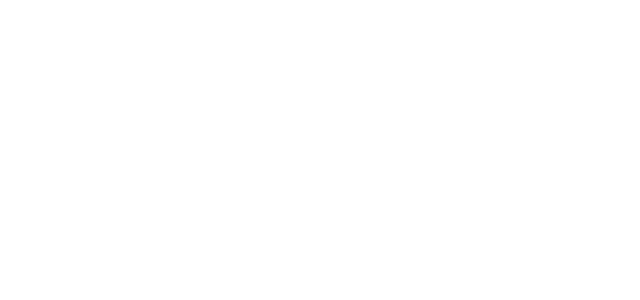
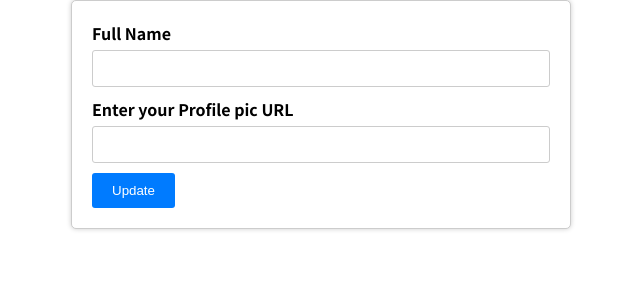
Before and after one commit to ChappaAbhiram/ExpenseTrackerReact, a React (Create React App) app: page /profile in a window 1280 px wide. Before the commit this address had no page. Shown: the top 300 px of the page, without its empty margins (319-959 px from the left). Built offline with nearby package versions, Linux system fonts and the light colour scheme.

Commit message:
Updated username and profile pic URL to firebase

```diff
--- a/src/App.js
+++ b/src/App.js
@@ -2,6 +2,7 @@
 import AuthForm from "./components/AuthForm";
 import {BrowserRouter,Routes,Route} from 'react-router-dom';
 import Homepage from './Routepages/Homepage';
+import Profile from './Routepages/Profile';
 function App() {
   return (
     <BrowserRouter>
@@ -10,6 +11,7 @@
       </Route>
       <Route path="/" element={<AuthForm />}>
       </Route>
+      <Route path="/profile" element={<Profile />} />
     </Routes>
     </BrowserRouter>
   );
--- /dev/null
+++ b/src/Routepages/Home.module.css
@@ -0,0 +1,16 @@
+.home {
+    display: flex;
+    justify-content: space-between;
+    background-color: black;
+    padding: 10px; /* Add padding for spacing */
+  }
+
+  .home span {
+    color: white; /* Set text color to white */
+  }
+
+  .home a {
+    color: #007bff; /* Set link color to blue (adjust as needed) */
+    text-decoration: none; /* Remove underline from the link */
+
+  }
--- a/src/Routepages/Homepage.js
+++ b/src/Routepages/Homepage.js
@@ -1,5 +1,14 @@
 import React from "react";
-const Homepage = ()=>{
-    return <p>Welcome to Expense Tracker</p>
+import { Link } from "react-router-dom";
+import classes from './Home.module.css';
+
+const Homepage = () => {
+  return (
+    <section className={classes.home}>
+        <span>Welcome to Expense Tracker</span>
+        <div style={{color : 'white'}}>Profile incomplete<Link to="/profile"> Complete your Profile</Link></div>
+    </section>
+  );
 }
+
 export default Homepage;
--- /dev/null
+++ b/src/Routepages/Profile.js
@@ -0,0 +1,71 @@
+import { useRef } from "react";
+import React from "react";
+import classes from './Profile.module.css';
+import { useNavigate } from "react-router-dom";
+const Profile = ()=> {
+    const Fullnameinputref = useRef();
+    const ProfileURLinputref = useRef();
+    const history = useNavigate();
+    const url= "https://identitytoolkit.googleapis.com/v1/accounts:update?key=AIzaSyBa1t8g-1UL2YeO6OIh4jJAydUnoaNH_fs";
+    const submitHandler = (event)=>{
+        event.preventDefault();
+        fetch(url,{
+            method : 'POST',
+            headers : {
+            'Content-Type' : 'application/json'
+            },
+            body : JSON.stringify({
+                idToken: `${localStorage.getItem("token")}`,
+                displayName: Fullnameinputref.current.value,
+                photoUrl: ProfileURLinputref.current.value,
+                 returnSecureToken: 'true'
+            })
+        }).then(res=>{
+            if(res.ok){
+                return res.json();
+            }
+            else{
+                return res.json().then(data=>{
+                    let errorMessage = 'Authentication failed!';
+                    console.log(data);
+                    if(data && data.error && data.error.message){
+                    errorMessage = data.error.message;
+                    }
+                    throw new Error(errorMessage);
+                   });
+            }
+        }).then(data=>{
+            alert("Successfully updated User details");
+            console.log(data);
+            Fullnameinputref.current.value = '';
+            ProfileURLinputref.current.value='';
+            history("/home");
+
+        }).catch(err=>{
+                alert(err.message);
+              }
+        )
+
+
+    }
+    return (<React.Fragment>
+    <form onSubmit={submitHandler} className={classes.inputform}>
+        <label htmlFor = "fullname" >Full Name</label>
+        <input
+        type='text'
+        id = 'fullname'
+        ref = {Fullnameinputref}
+         / >
+        <label htmlFor = "profilepicurl" >Enter your Profile pic URL</label>
+        <input
+        type='text'
+        id= 'profilepicurl'
+        ref = {ProfileURLinputref}
+        / >
+        <button type="submit">Update</button>
+    </form>
+    </React.Fragment>
+    )
+
+}
+export default Profile;
--- /dev/null
+++ b/src/Routepages/Profile.module.css
@@ -0,0 +1,44 @@
+/* Profile.css */
+
+/* Define styles for the form container */
+.inputform {
+    max-width: 500px;
+    margin: 0 auto;
+    padding: 20px;
+    border: 1px solid #ccc;
+    border-radius: 5px;
+    background-color: #fff;
+    box-shadow: 0px 0px 5px rgba(0, 0, 0, 0.2);
+  }
+
+  /* Style labels */
+  label {
+    font-weight: bold;
+    display: block;
+    margin-bottom: 5px;
+  }
+
+  /* Style input fields */
+  input {
+    display :block;
+    width : 100%;
+    padding: 10px;
+    margin-bottom: 10px;
+    border: 1px solid #ccc;
+    border-radius: 3px;
+  }
+
+  /* Style the submit button */
+  button[type="submit"] {
+    background-color: #007bff;
+    color: #fff;
+    border: none;
+    padding: 10px 20px;
+    border-radius: 3px;
+    cursor: pointer;
+    transition: background-color 0.3s;
+  }
+
+  button[type="submit"]:hover {
+    background-color: #0056b3;
+  }
--- a/src/components/AuthForm.js
+++ b/src/components/AuthForm.js
@@ -68,7 +68,7 @@
     if (isLogin) {
       console.log(data);
     //   authctx.login(data.idToken,data.email);
-      localStorage.setItem('token',data.idTtoken);
+      localStorage.setItem('token',data.idToken);
       history('/home');
     //   localStorage.setItem('email',data.email);
     } else {
@@ -111,7 +111,7 @@
 }
         <div className={classes.actions}>
           {!isLoading && <button>{isLogin ? 'Login' : 'Create Account'}</button>}
-          {!isLoading && <NavLink to='/home'>{isLogin ? 'Change passowrd' : ''}</NavLink>}
+          {!isLoading && <NavLink to='/home'>{isLogin ? 'Change password' : ''}</NavLink>}
           {isLoading && <p>Sending Request.....</p>}
           <button
             type='button'
--- a/src/components/AuthForm.module.css
+++ b/src/components/AuthForm.module.css
@@ -3,7 +3,7 @@
     width: 95%;
     max-width: 25rem;
     border-radius: 6px;
-    background-color: #38015c;
+    background-color: #570e88;
     box-shadow: 0 1px 4px rgba(0, 0, 0, 0.2);
     padding: 1rem;
     text-align: center;
@@ -20,7 +20,7 @@
   }
 
   .control label {
-    display: block;
+    display: inline-block;
     color: white;
     font-weight: bold;
     margin-bottom: 0.5rem;
@@ -28,13 +28,14 @@
 
   .control input {
     font: inherit;
+    display: inline-block;
     background-color: #f1e1fc;
     color: #38015c;
     border-radius: 4px;
     border: 1px solid white;
-    width: 100%;
     text-align: left;
     padding: 0.25rem;
+    width : 100%
   }
 
   .actions {
```
